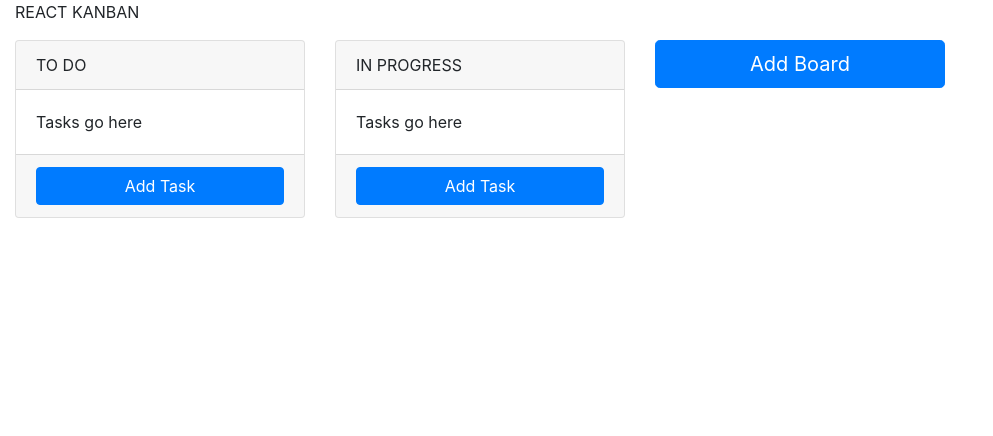
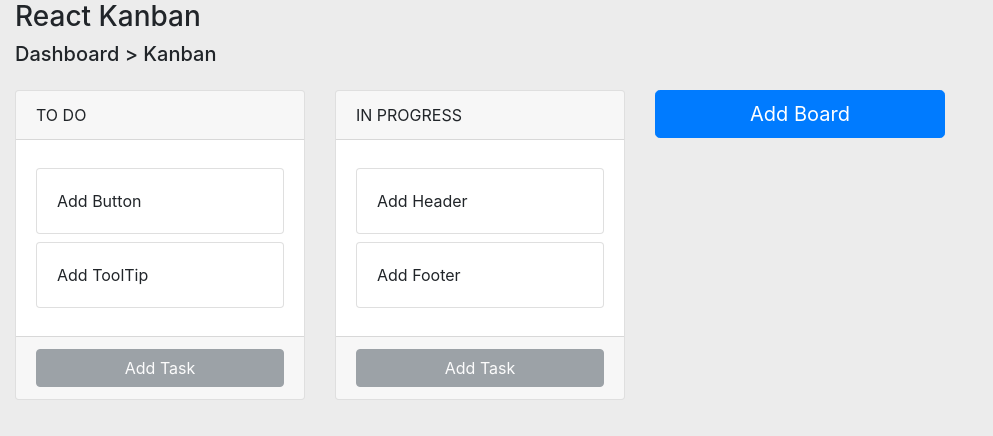
Before and after one commit to jaden-lesuk/react-kanban-clone, a React (Create React App) app: page / in a window 1280 px wide. Shown: the top 436 px of the page, without its empty margins (0-993 px from the left). Built offline with nearby package versions, Linux system fonts and the light colour scheme.

Commit message:
Added functionality to render tasks in a board

```diff
--- a/src/App.js
+++ b/src/App.js
@@ -11,13 +11,28 @@ class App extends Component {
   render(){
     return(
       <Provider store={store}>
-        <Container fluid>
-          <div>REACT KANBAN</div>
-          <Kanban />
-        </Container>
+        <div style={styles.mainContentStyle}>
+          <Container fluid>
+            <h3>React Kanban</h3>
+            <h5>Dashboard {" > "} Kanban</h5>
+            <Kanban />
+          </Container>
+        </div>
       </Provider>
     )
   }
 }
 
+
+const styles = {
+  mainContentStyle: {
+    paddingLeft: 0,
+    paddingRight: 0,
+    minHeight: '100vh',
+    background: '#ECECEC'
+  },
+
+
+}
+
 export default App;
--- a/src/components/Board.js
+++ b/src/components/Board.js
@@ -1,19 +1,20 @@
 import React, { Component } from 'react';
 import { Card, Button } from 'react-bootstrap';
+import Task from './Task';
 
 export default class Board extends Component {
     render() {
-        const {name} =this.props.board
+        const {name, tasks} =this.props.board
 
         return (
             <div style={this.props.style}>
                 <Card>
                     <Card.Header>{name}</Card.Header>
                     <Card.Body>
-                        Tasks go here
+                    {tasks.map( task => (<Task key={task.id} task={task} />))}
                     </Card.Body>
                     <Card.Footer>
-                        <Button variant="primary" size="md" block>Add Task</Button>
+                        <Button variant="secondary" disabled block>Add Task</Button>
                     </Card.Footer>
                 </Card>
             </div>
--- a/src/components/Task.js
+++ b/src/components/Task.js
@@ -0,0 +1,25 @@
+import React, { Component } from 'react';
+import {Card} from 'react-bootstrap'
+
+export default class Task extends Component {
+    render() {
+        const {title} =this.props.task
+
+        return (
+            <div style={styles.TaskStyle}>
+                <Card>
+                    <Card.Body>
+                        <Card.Text>{title}</Card.Text>
+                    </Card.Body>
+                </Card>
+            </div>
+        )
+    }
+}
+
+const styles = {
+    TaskStyle: {
+        marginTop: '1vh',
+        marginBottom: '1vh',
+    }
+}
--- a/src/flux/reducers/BoardReducer.js
+++ b/src/flux/reducers/BoardReducer.js
@@ -1,10 +1,13 @@
 import { CREATE_BOARD, RENAME_BOARD, DELETE_BOARD } from '../actions/types';
 import { v4 as uuidv4 } from 'uuid';
 
+// Board Schema {id: uuidv4(), name: 'TO DO', tasks: []}
+// Task Schema {id: uuidv4(), title: 'Add Button'}
+
 const initialState = {
     boards: [
-        {id: uuidv4(), name: 'TO DO', tasks: []},
-        {id: uuidv4(), name: 'IN PROGRESS', tasks: []}],
+        {id: uuidv4(), name: 'TO DO', tasks: [{id: uuidv4(), title: 'Add Button'}, {id: uuidv4(), title: 'Add ToolTip'}]},
+        {id: uuidv4(), name: 'IN PROGRESS', tasks: [{id: uuidv4(), title: 'Add Header'}, {id: uuidv4(), title: 'Add Footer'}]}],
 }
 
 export default function Reducer( state=initialState, action ) {
```
